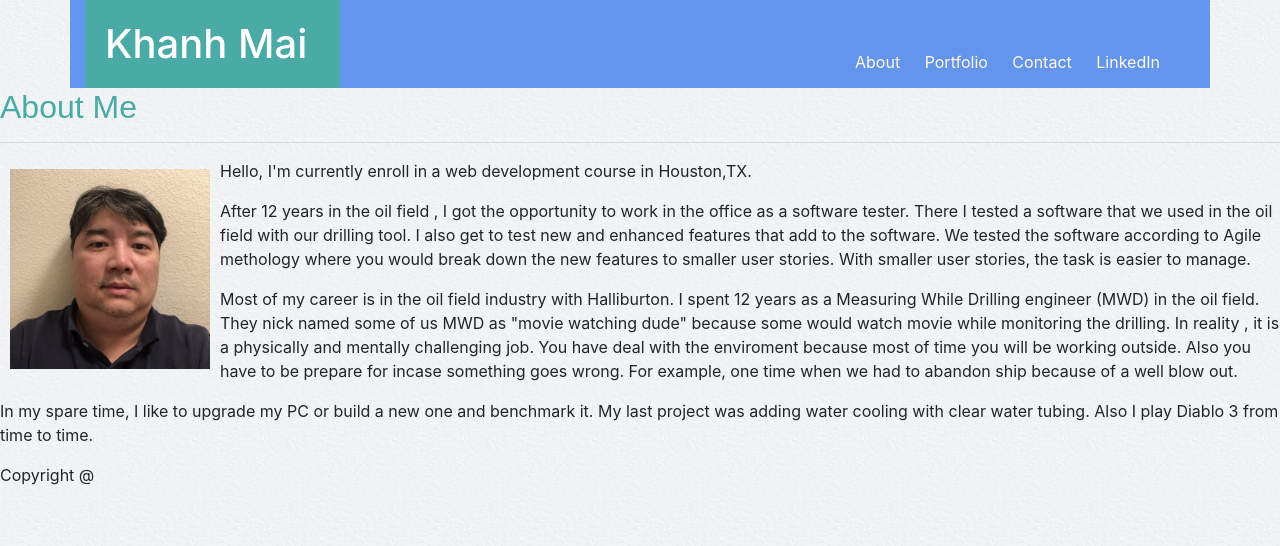
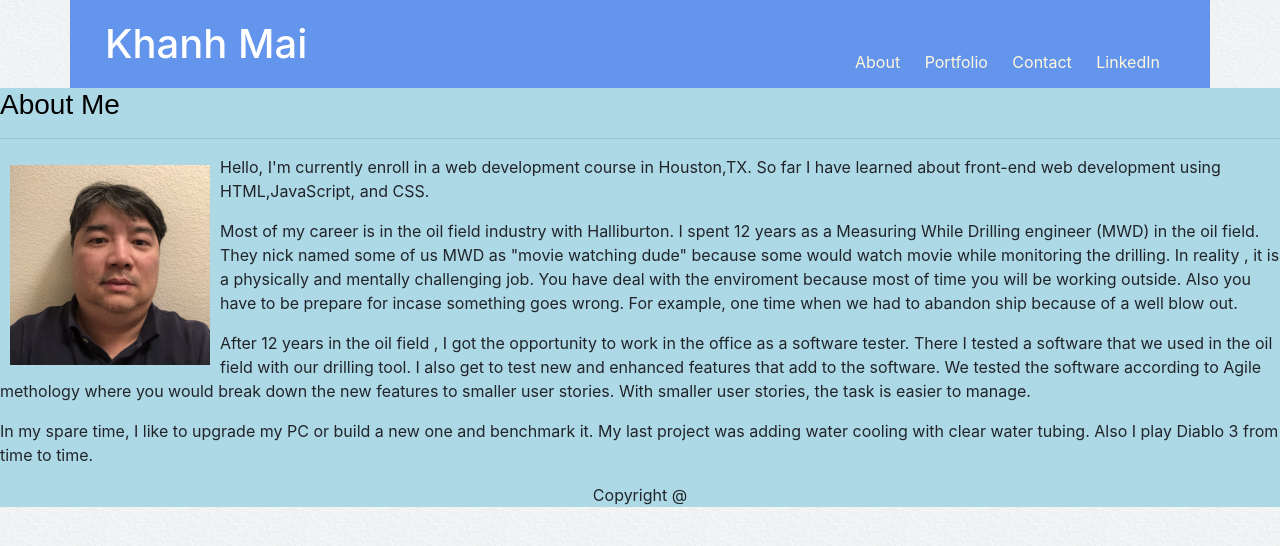
Before and after one commit to kmai01/Homework-8, a plain HTML site: page index.html in a window 1280 px wide. Drawn offline with nearby package versions, Linux system fonts and the light colour scheme.

Commit message:
more change

```diff
--- a/Assets/css/style.css
+++ b/Assets/css/style.css
@@ -12,9 +12,17 @@ body {
      margin: 10px;
  }
 
+ .body_container {
+     background-color: lightblue;
+
+     margin-left: auto;
+     margin-right: auto;
+
+ }
+
  h1 {
 
-    background-color:  #4aaaa5;
+    background-color:  cornflowerblue;
     color: #ffffff;
     padding: 20px;
 
@@ -49,7 +57,7 @@ body {
 
 
  h2{
-    color: #4aaaa5;
+    color:black;
     font-family: Arial, 'Helvetica Neue', Helvetica, sans-serif;
 }
 
@@ -67,3 +75,7 @@ h3{
 
 
 }
+
+.footer{
+    text-align: center;
+}
--- a/index.html
+++ b/index.html
@@ -1,12 +1,14 @@
 <!DOCTYPE html>
 <html lang="en-US">
+
 <head>
     <meta charset="UTF-8">
     <meta name="viewport" content="width=device-width, initial-scale=1.0">
     <meta http-equiv="X-UA-Compatible" content="ie=edge">
 
 
-        <link rel="stylesheet" href="https://stackpath.bootstrapcdn.com/bootstrap/4.4.1/css/bootstrap.min.css" integrity="sha384-Vkoo8x4CGsO3+Hhxv8T/Q5PaXtkKtu6ug5TOeNV6gBiFeWPGFN9MuhOf23Q9Ifjh" crossorigin="anonymous">
+    <link rel="stylesheet" href="https://stackpath.bootstrapcdn.com/bootstrap/4.4.1/css/bootstrap.min.css"
+        integrity="sha384-Vkoo8x4CGsO3+Hhxv8T/Q5PaXtkKtu6ug5TOeNV6gBiFeWPGFN9MuhOf23Q9Ifjh" crossorigin="anonymous">
     <link rel="stylesheet" type="text/css" href="Assets/css/style.css">
 </head>
 
@@ -36,10 +38,12 @@
 
         </div>
 
+
     </div>
 
+    <div class="body_container">
 
-           <h2> About Me</h2>
+    <h3> About Me</h3>
     <hr>
 
     <div class="row">
@@ -51,30 +55,51 @@
 
 
             <p>
-                     Hello, I'm currently enroll in a web development course in Houston,TX.
+                Hello, I'm currently enroll in a web development course in Houston,TX. So far I have learned about
+                front-end web development using HTML,JavaScript, and CSS.
             </p>
 
             <p>
-                     After 12 years in the oil field , I got the opportunity to work in the office as a software tester. There I tested a software that we used in the oil field with our drilling tool.
-                     I also get to test new and enhanced features that add to the software. We tested the software according to Agile methology where you would break down the new features to smaller user stories. With smaller user stories, the task is easier to manage.
+                Most of my career is in the oil field industry with Halliburton. I spent 12 years as a Measuring While
+                Drilling engineer (MWD) in the oil field. They nick named some of us MWD
+                as "movie watching dude" because some would watch movie while monitoring the drilling. In reality , it
+                is a physically and mentally challenging job. You have deal with the enviroment because most of time you
+                will be working outside. Also you have to be prepare for incase something goes wrong. For example, one
+                time when we had to abandon ship because of a well blow out.
             </p>
+
             <p>
-                        Most of my career is in the oil field industry with Halliburton. I spent 12 years as a Measuring While Drilling engineer (MWD) in the oil field. They nick named some of us MWD
-                        as "movie watching dude" because some would watch movie while monitoring the drilling. In reality , it is a physically and mentally challenging job. You have deal with the enviroment because most of time you will be working outside. Also you have to be prepare for incase something goes wrong. For example, one time when we had to abandon ship because of a well blow out.
+                After 12 years in the oil field , I got the opportunity to work in the office as a software tester.
+                There I tested a software that we used in the oil field with our drilling tool.
+                I also get to test new and enhanced features that add to the software. We tested the software according
+                to Agile methology where you would break down the new features to smaller user stories. With smaller
+                user stories, the task is easier to manage.
             </p>
+
             <p>
-                    In my spare time, I like to upgrade my PC or build a new one and benchmark it. My last project was adding water cooling with clear water tubing. Also I play Diablo 3 from time to time.
+                In my spare time, I like to upgrade my PC or build a new one and benchmark it. My last project was
+                adding water cooling with clear water tubing. Also I play Diablo 3 from time to time.
             </p>
 
         </div>
+
+    </div>
+    <footer class="footer">Copyright @</footer>
     </div>
 
 
-       <footer class="footer">Copyright @</footer>
 
 
-    <script src="https://code.jquery.com/jquery-3.4.1.slim.min.js" integrity="sha384-J6qa4849blE2+poT4WnyKhv5vZF5SrPo0iEjwBvKU7imGFAV0wwj1yYfoRSJoZ+n" crossorigin="anonymous"></script>
-    <script src="https://cdn.jsdelivr.net/npm/popper.js@1.16.0/dist/umd/popper.min.js" integrity="sha384-Q6E9RHvbIyZFJoft+2mJbHaEWldlvI9IOYy5n3zV9zzTtmI3UksdQRVvoxMfooAo" crossorigin="anonymous"></script>
-    <script src="https://stackpath.bootstrapcdn.com/bootstrap/4.4.1/js/bootstrap.min.js" integrity="sha384-wfSDF2E50Y2D1uUdj0O3uMBJnjuUD4Ih7YwaYd1iqfktj0Uod8GCExl3Og8ifwB6" crossorigin="anonymous"></script>
+
+    <script src="https://code.jquery.com/jquery-3.4.1.slim.min.js"
+        integrity="sha384-J6qa4849blE2+poT4WnyKhv5vZF5SrPo0iEjwBvKU7imGFAV0wwj1yYfoRSJoZ+n"
+        crossorigin="anonymous"></script>
+    <script src="https://cdn.jsdelivr.net/npm/popper.js@1.16.0/dist/umd/popper.min.js"
+        integrity="sha384-Q6E9RHvbIyZFJoft+2mJbHaEWldlvI9IOYy5n3zV9zzTtmI3UksdQRVvoxMfooAo"
+        crossorigin="anonymous"></script>
+    <script src="https://stackpath.bootstrapcdn.com/bootstrap/4.4.1/js/bootstrap.min.js"
+        integrity="sha384-wfSDF2E50Y2D1uUdj0O3uMBJnjuUD4Ih7YwaYd1iqfktj0Uod8GCExl3Og8ifwB6"
+        crossorigin="anonymous"></script>
 </body>
+
 </html>
```
Also changed, not shown: Contact.html (+14 -5 lines), Portfolio.html (+1 -1 lines). Lines whose indentation alone changed are shown as unchanged.
